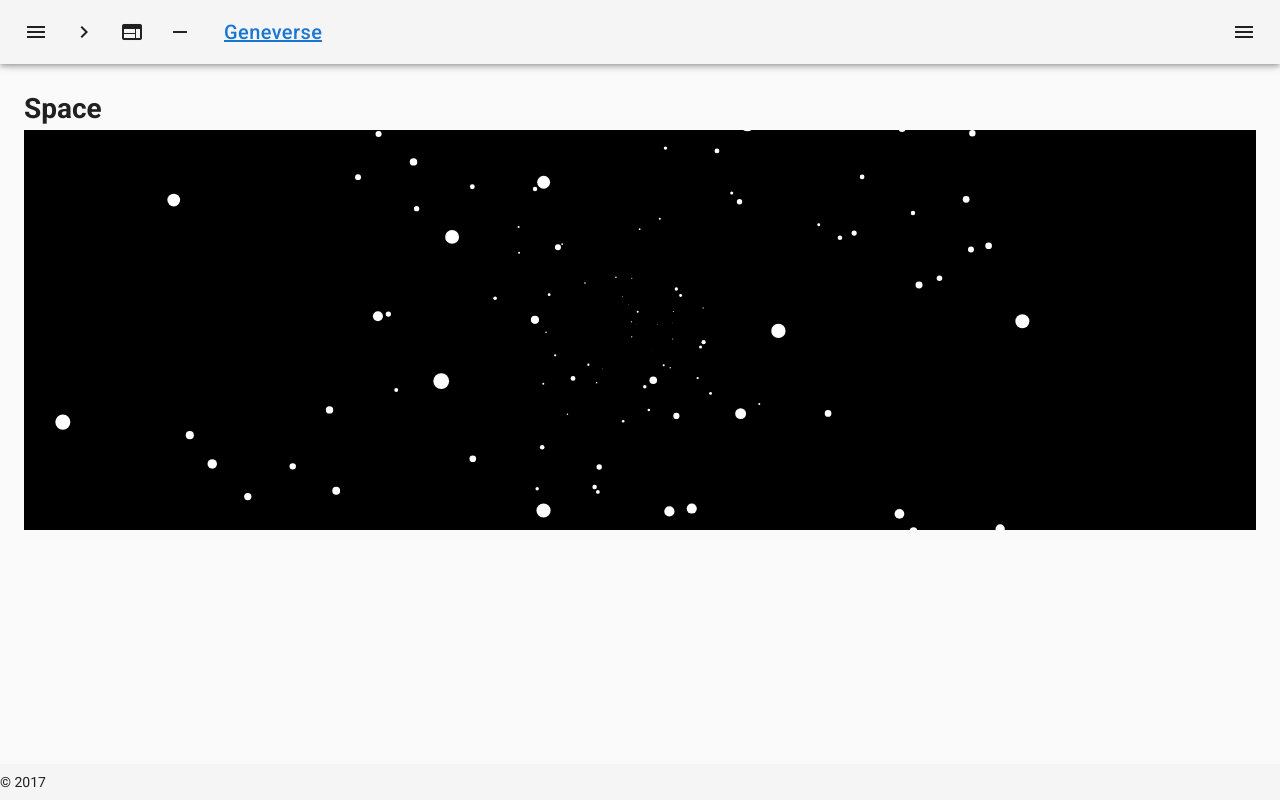
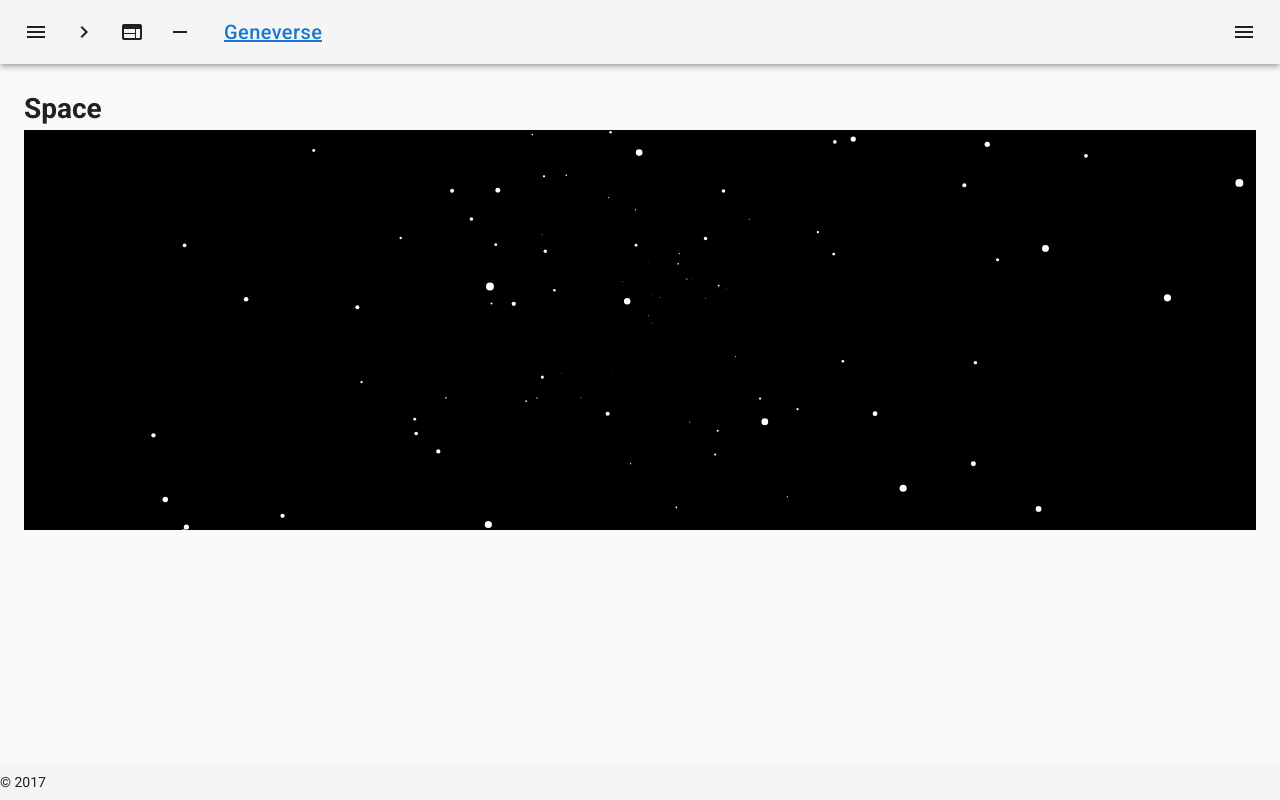
Before and after one commit to d2emon/geneverse, a Vue app in the folder frontend/: page /#/space in a window 1280 px wide. Built offline with nearby package versions, Linux system fonts and the light colour scheme.

Commit message:
Stars from store

```diff
--- a/frontend/package.json
+++ b/frontend/package.json
@@ -17,7 +17,8 @@
     "axios": "^0.18.0",
     "vue": "^2.5.2",
     "vue-router": "^3.0.1",
-    "vuetify": "^1.0.0"
+    "vuetify": "^1.0.0",
+    "vuex": "^3.0.1"
   },
   "devDependencies": {
     "autoprefixer": "^7.1.2",
--- a/frontend/src/components/Starfield.vue
+++ b/frontend/src/components/Starfield.vue
@@ -10,7 +10,7 @@ export default {
     width: { type: Number, default: 400 },
     height: { type: Number, default: 400 },
     depth: { type: Number, default: 400 },
-    starSize: { type: Number, default: 8 },
+    starSize: { type: Number, default: 1 },
     starStyle: { type: String, default: '#ffffff' },
     initialPos: { type: Number, default: 0 },
     animate: { type: Boolean, default: false },
--- a/frontend/src/pages/Space.vue
+++ b/frontend/src/pages/Space.vue
@@ -7,6 +7,7 @@
         :width="this.width"
         :height="this.height"
         :depth="this.depth"
+        :starSize="4"
         :animate="this.animating"
       />
     </div>
@@ -21,40 +22,21 @@ export default {
   components: {
     Starfield
   },
+  computed: {
+    stars () { return this.$store.state.stars.stars }
+  },
   data: () => ({
     width: 400,
     height: 400,
     depth: 1000,
 
-    spaceWidth: 2000,
-    spaceHeight: 2000,
-    spaceDepth: 2000,
-
-    stars: [],
     animating: false
   }),
   methods: {
-    Star () {
-      let width = this.spaceWidth
-      let height = this.spaceHeight
-      let depth = this.spaceDepth
-      return {
-        x: Math.floor(Math.random() * width - (width / 2)),
-        y: Math.floor(Math.random() * height - (height / 2)),
-        z: Math.floor(Math.random() * depth - (depth / 2))
-      }
-    },
-    play () {
-      this.animating = !this.animating
-    }
+    play () { this.animating = !this.animating }
   },
   mounted () {
-    this.stars.splice(0, this.stars.length)
-    for (let i = 0; i < 200; i++) {
-      this.stars.push(this.Star())
-    }
-
-    console.log(this.$refs.space.offsetWidth)
+    this.$store.dispatch('stars/load', { count: 500 })
     this.width = this.$refs.space.offsetWidth
   }
 }
--- /dev/null
+++ b/frontend/src/store/index.js
@@ -0,0 +1,11 @@
+import Vue from 'vue'
+import Vuex from 'vuex'
+
+import modules from './modules'
+
+Vue.use(Vuex)
+
+export default new Vuex.Store({
+  modules,
+  strict: process.env.NODE_ENV !== 'production'
+})
--- /dev/null
+++ b/frontend/src/store/modules/index.js
@@ -0,0 +1,9 @@
+const files = require.context('.', false, /\.js$/)
+const modules = {}
+
+files.keys().forEach(key => {
+  if (key === './index.js') return
+  modules[key.replace(/(\.\/|\.js)/g, '')] = files(key).default
+})
+
+export default modules
--- /dev/null
+++ b/frontend/src/store/modules/stars.js
@@ -0,0 +1,49 @@
+// import axios from 'axios'
+
+// const api = process.env.API_BASE_URL
+
+const centeredRandom = (size) => Math.floor(Math.random() * size - (size / 2))
+
+const state = {
+  stars: []
+}
+
+const getters = {}
+
+const mutations = {
+  setStars: (state, stars) => {
+    state.stars = stars
+  },
+  addStar: (state, star) => {
+    state.stars.push(star)
+  }
+}
+
+const actions = {
+  load: (context, payload) => {
+    context.commit('setStars', [])
+
+    payload |= {}
+
+    const count = payload.count || 200
+    const width = payload.width || 2000
+    const height = payload.height || 2000
+    const depth = payload.depth || 2000
+
+    for (let i = 0; i < count; i++) {
+      context.commit('addStar', {
+        x: centeredRandom(width),
+        y: centeredRandom(height),
+        z: centeredRandom(depth)
+      })
+    }
+  }
+}
+
+export default {
+  namespaced: true,
+  state,
+  getters,
+  mutations,
+  actions
+}
```
Also changed, not shown: frontend/src/main.js (+4 -3 lines), 1 other file (tests, documents, lock files or other folders).
